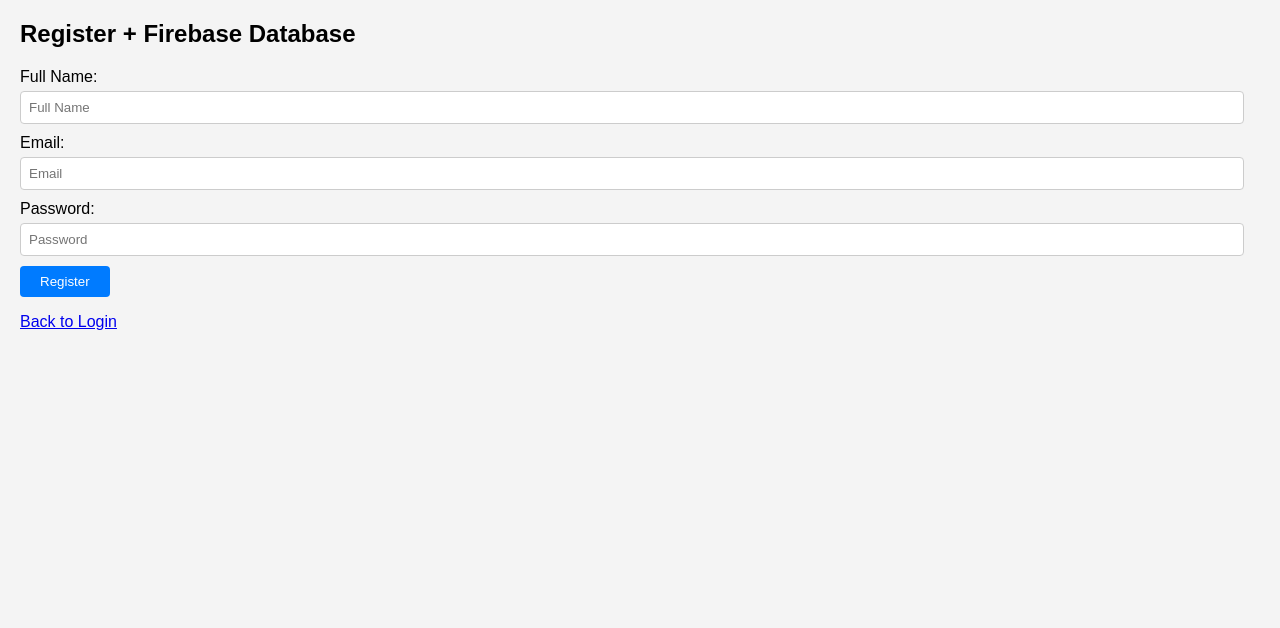
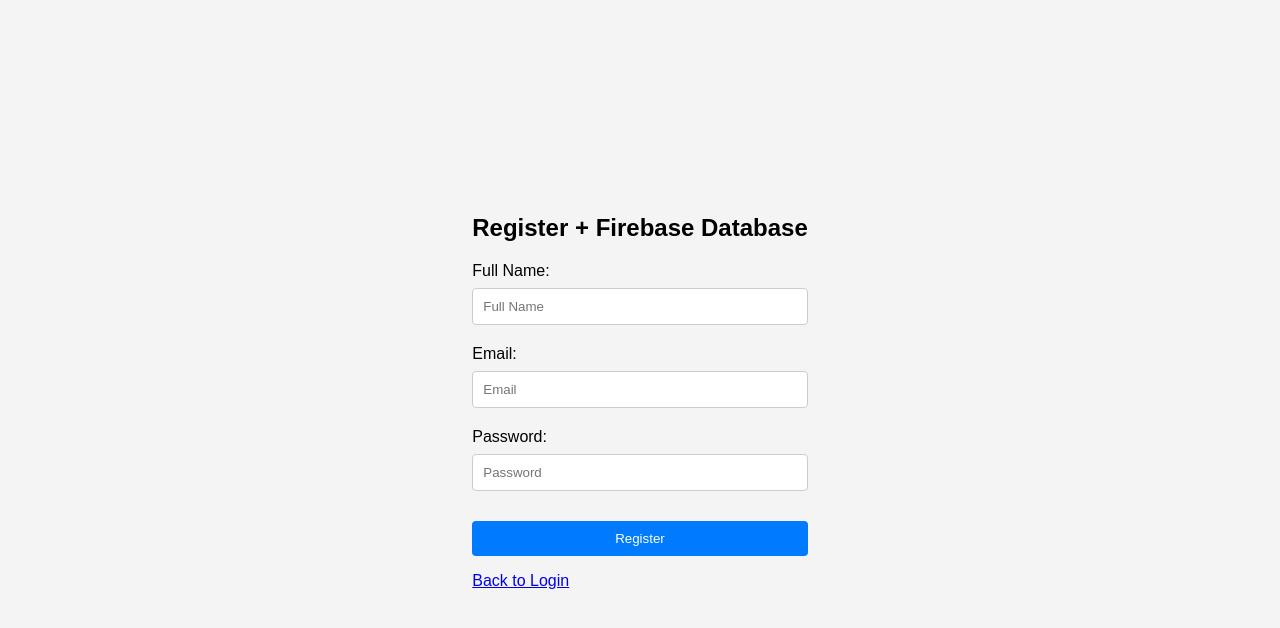
Before and after one commit to cheechengm/expensetrackerfirebase, a plain HTML site: page register.html in a window 1280 px wide. Drawn offline with Linux system fonts and the light colour scheme; no server answers.

Commit message:
Update register.html
change css

```diff
--- a/register.html
+++ b/register.html
@@ -3,7 +3,7 @@
         <script src="https://www.gstatic.com/firebasejs/5.0.3/firebase-app.js"></script>
         <script src="https://www.gstatic.com/firebasejs/5.0.3/firebase-firestore.js"></script>
         <script src="https://www.gstatic.com/firebasejs/5.0.3/firebase-auth.js"></script>
-        <link rel="stylesheet" href="styles.css">
+        <link rel="stylesheet" href="loginstyle.css">
     </head>
     <body>
         <div id="content_container">
```
